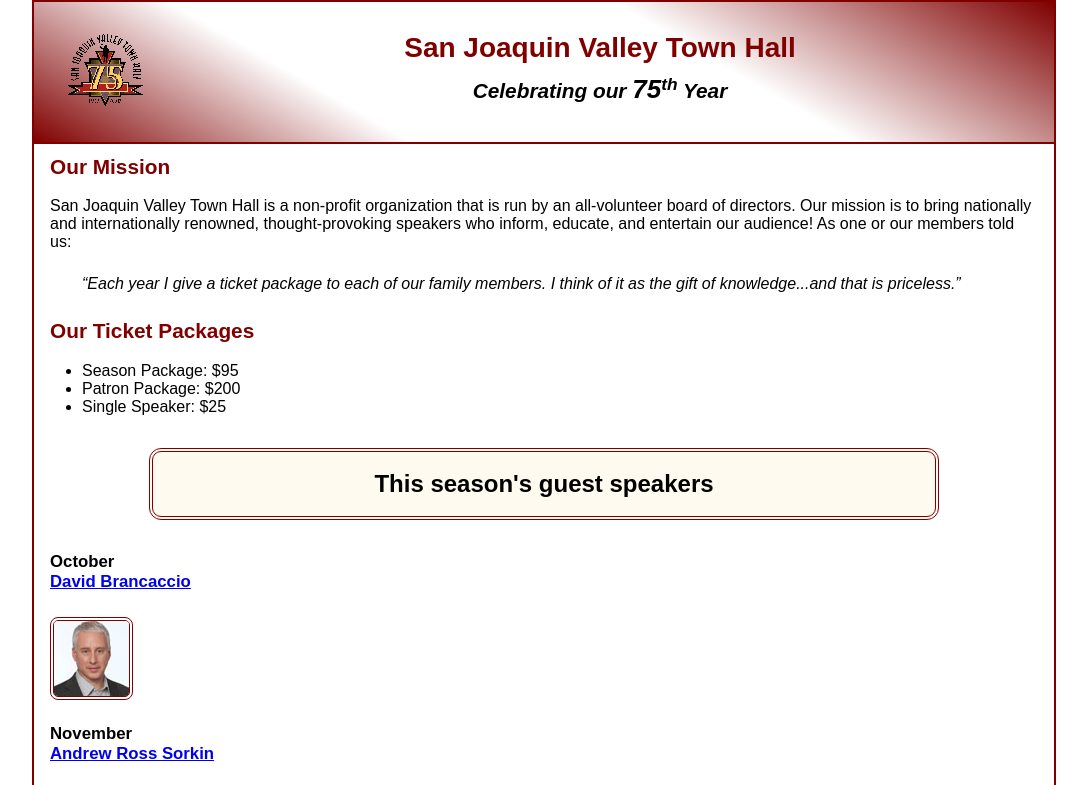
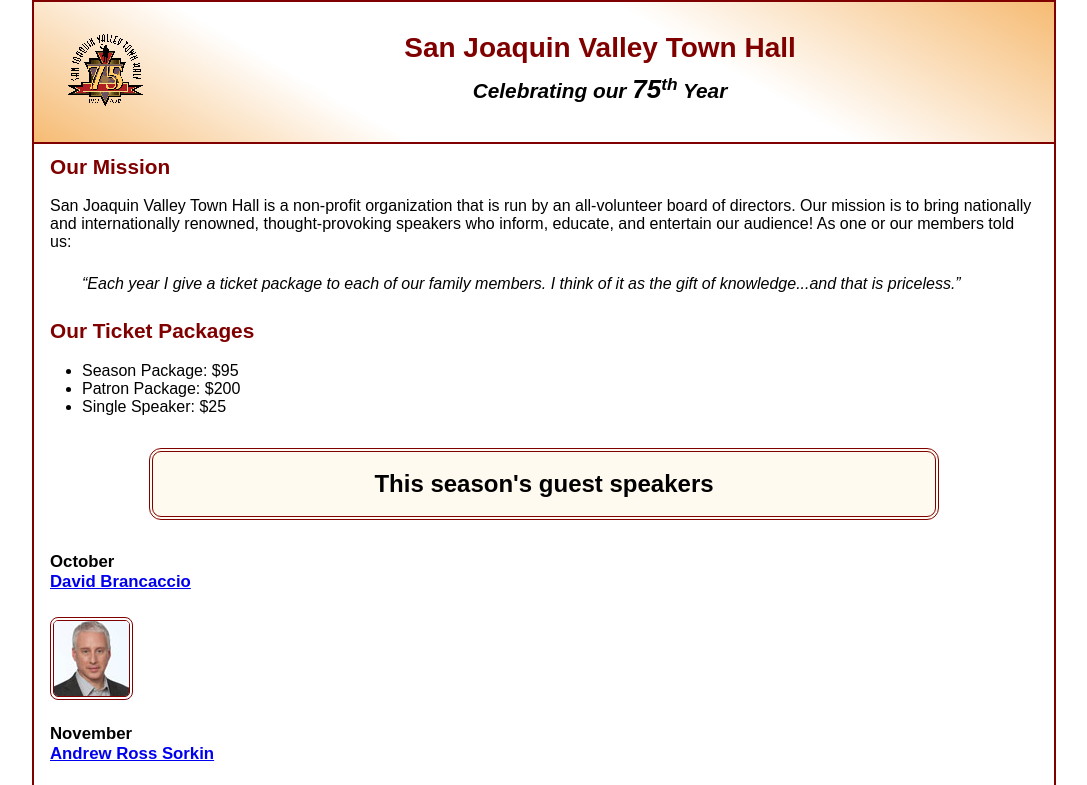
Before and after one commit to atc29/A07, a website: page index.html in a window 1280 px wide. Shown: the top 785 px of the page, without its empty margins (96-1183 px from the left). Drawn offline with Linux system fonts and the light colour scheme.

Commit message:
Update main.css

```diff
--- a/styles/main.css
+++ b/styles/main.css
@@ -49,16 +49,10 @@
 
 /* ---------- Header ---------- */
 header {
-  border-bottom: 2px solid var(--accent-color);
-  background: linear-gradient(
-    30deg,
-    var(--accent-color) 0%,
-    white 30%,
-    white 65%,
-    var(--accent-color) 100%
-  );
-  padding: 1em;
-  text-align: center;
+    border-bottom: 2px solid var(--accent-color);
+    background: linear-gradient(30deg, #f6bb73 0%, white 30%, white 65%, #f6bb73 100%);
+    padding: 1em;
+    text-align: center;
 }
 
 /* Header contents */
```
